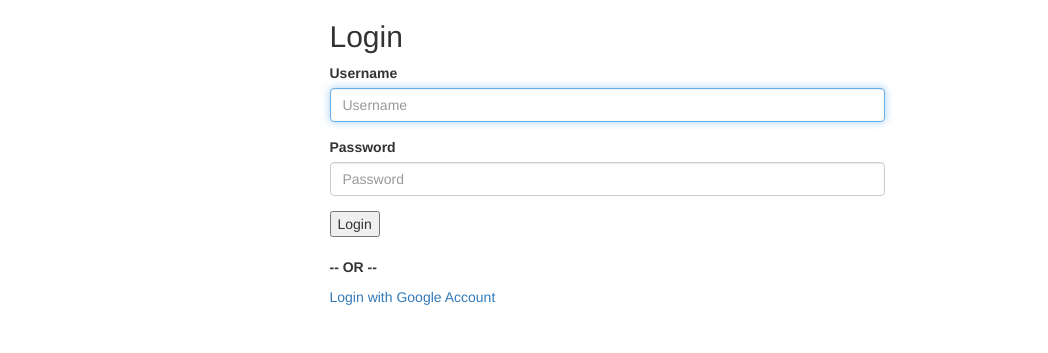
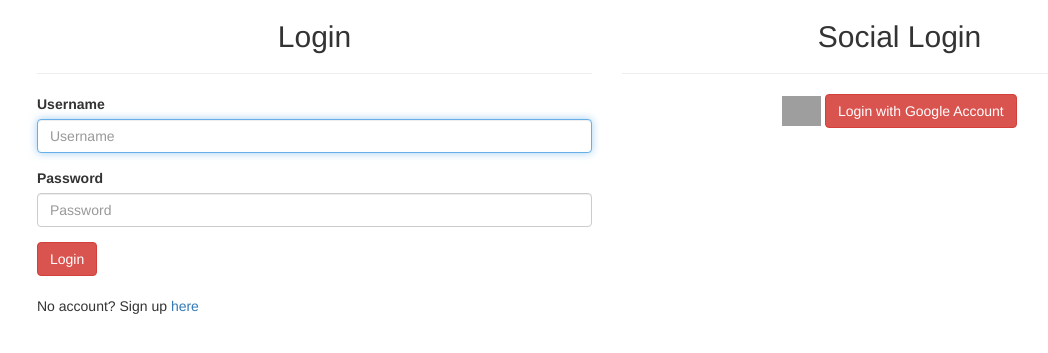
Before and after one commit to Mugala/Chewa, a Django app: page /login/ in a window 1280 px wide. Shown: the top 353 px of the page, without its empty margins (33-1081 px from the left). Run offline with Django 3.2, Linux system fonts and the light colour scheme; some libraries are stand-ins or nearby versions; grey boxes are pictures that could not be loaded.

Commit message:
add social authentication googleplus working

```diff
--- a/chewa_app/templates/registration/login.html
+++ b/chewa_app/templates/registration/login.html
@@ -5,16 +5,29 @@
 {% block content %}
 <div class="container">
   <div class="row">
-    <div class="col-xs-6 col-xs-offset-3">
-        <h2>Login</h2>
+    <div class="col-xs-6">
+        <h2 class="text-center">Login</h2>
+        <hr>
         <form method="post">
           {% csrf_token %}
           {% bootstrap_form form %}
-          <button type="submit">Login</button>
+          <button class='btn btn-danger' type="submit">Login</button>
         </form>
         <br>
-        <p><strong>-- OR --</strong></p>
-        <a href="{% url 'social:begin' 'google-oauth2' %}">Login with Google Account</a><br>
+        <p>No account? Sign up <a href="">here</a>
+        </p>
+    </div>
+    <div class="col-xs-6 text-center">
+      <h2>Social Login</h2>
+      <hr>
+      <div id="google"class='text-center'>
+
+        <form action="{% url 'social:begin' 'google-oauth2' %}">
+            {% csrf_token %}
+            <img src="https://fthmb.tqn.com/IH_l1QnIcFddCFuviMJ7UuRJfko=/768x0/filters:no_upscale():max_bytes(150000):strip_icc()/google-plus-57d9e4d53df78c9cceedc5e1.png" alt="" style="width:7%; display:inline-block" class="img-responsive" >
+          <input class="btn btn-danger" style="display:inline-block;"type="submit" value="Login with Google Account" method='post'>
+        </form>
+      </div>
     </div>
   </div>
 </div>
```
